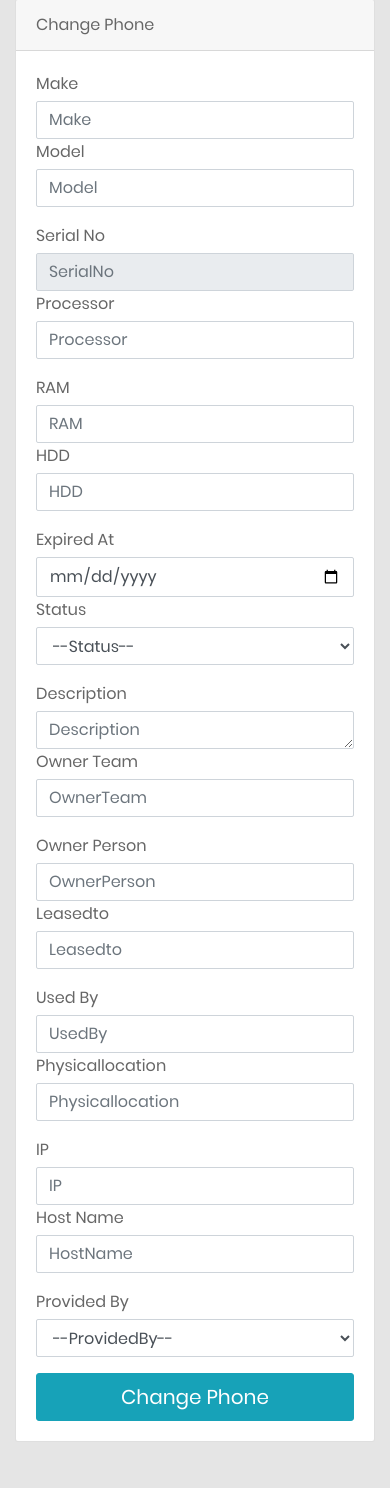
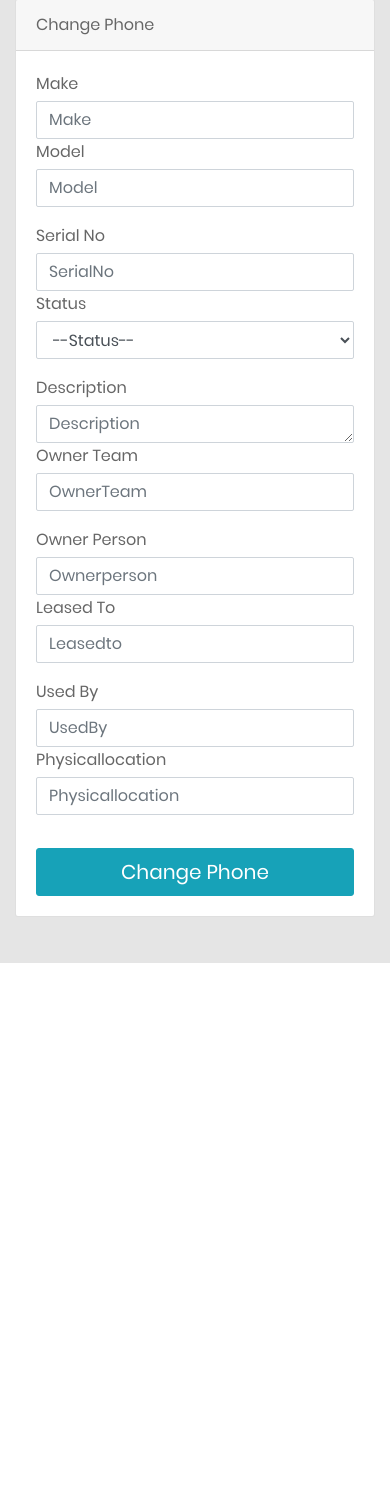
Before and after one commit to kamtasingh/mysite_testing, a Django app: page /mysite/phonedetail/change/ in a window 390 px wide. Shown: the part 309-1797 px from the top of the page. After the commit the page ends 1272 px from the top, so only its background shows below. Run offline with Django 3.2, Linux system fonts and the light colour scheme; some libraries are stand-ins or nearby versions.

Commit message:
Updated code for Phone detail Page

```diff
--- a/templates/admin_base.html
+++ b/templates/admin_base.html
@@ -164,6 +164,10 @@
                                     <a href="/mysite/serverdetail/">
                                 <i class="fas fa-server"></i>Server Details</a>
                                 </li>
+                                <li>
+                                     <a href="/mysite/phonedetail/">
+                                <i class="fas fa-phone"></i>Phone Details</a>
+                        </li>
                             </ul>
                         </li>
 
--- a/templates/change_phone.html
+++ b/templates/change_phone.html
@@ -25,44 +25,15 @@
                                                     <label class="control-label mb-1">Model</label>
                                                     <input type="text" class="form-control" id="Model" name="Model" placeholder="Model" required>
                                                 </div>
-
                                              </div>
                                              <div class="row form-group">
                                                 <div class="col-md-6">
                                                   <label class="control-label mb-1">Serial No</label>
-                                                  <input type="text" class="form-control" id="SerialNo" name="SerialNo" placeholder="SerialNo" required readonly>
-                                                    </div>
-                                                <div class="col-md-6">
-                                                    <label class="control-label mb-1">Processor</label>
-                                                    <input type="text" class="form-control" id="Processor" name="Processor" placeholder="Processor" required>
-                                                </div>
-
-                                            </div>
-                                          <div class="row form-group">
-                                                <div class="col-md-6">
-                                                    <label class="control-label mb-1">RAM</label>
-                                                  <input type="text" class="form-control" id="RAM" name="RAM" placeholder="RAM" required>
-                                                    </div>
-                                                <div class="col-md-6">
-                                                    <label class="control-label mb-1">HDD</label>
-                                                    <input type="text" class="form-control" id="HDD" name="HDD" placeholder="HDD" required>
-                                                </div>
-
-                                            </div>
-                                        <div class="row form-group">
-
-                                                <div class="col-md-6">
-
-
-                                                     <label class="control-label mb-1">Expired At</label>
-                                                    <input type="date" name="WarrantyStatus" class="form-control" min="2015-12-31" placeholder="Expired At">
-
-
-
+                                                  <input type="text" class="form-control" id="SerialNo" name="SerialNo" placeholder="SerialNo" required>
                                                 </div>
                                                 <div class="col-md-6">
                                                     <label class="control-label mb-1">Status</label>
-                                                 <select name="Status" id="Status" class="form-control">
+                                                    <select name="Status" id="Status" class="form-control" required>
                                                         <option value="">--Status--</option>
                                                         <option value="1">Online</option>
                                                         <option value="2">Offline</option>
@@ -70,7 +41,6 @@
                                                         <option value="4">Working but known issue </option>
                                                         <option value="5">Status unknown</option>
                                                     </select>
-
                                                 </div>
                                              </div>
                                              <div class="row form-group">
@@ -83,14 +53,13 @@
                                                     <input type="text" class="form-control" id="OwnerTeam" name="OwnerTeam" placeholder="OwnerTeam" required>
                                                 </div>
                                              </div>
-
                                              <div class="row form-group">
                                                 <div class="col-md-6">
                                                     <label class="control-label mb-1">Owner Person</label>
-                                                     <input type="text" class="form-control" id="OwnerPerson" name="OwnerPerson" placeholder="OwnerPerson" required>
+                                                    <input type="text" class="form-control" id="Ownerperson" name="Ownerperson" placeholder="Ownerperson" required>
                                                 </div>
                                                 <div class="col-md-6">
-                                                 <label class="control-label mb-1">Leasedto</label>
+                                                    <label class="control-label mb-1">Leased To</label>
                                                     <input type="text" class="form-control" id="Leasedto" name="Leasedto" placeholder="Leasedto">
                                                 </div>
                                              </div>
@@ -104,29 +73,10 @@
                                                      <input type="text" class="form-control" id="Physicallocation" name="Physicallocation" placeholder="Physicallocation" required>
                                                 </div>
                                             </div>
-
                                             <div class="row form-group">
                                                 <div class="col-md-6">
-                                                 <label class="control-label mb-1">IP</label>
-                                                     <input type="text" class="form-control" id="IP" name="IP" placeholder="IP" required>
+                                                    <input type="hidden" name="actionBy" value="{{ user.email }}" >
                                                 </div>
-                                             <div class="col-md-6">
-                                                 <label class="control-label mb-1">Host Name</label>
-                                                     <input type="text" class="form-control" id="HostName" name="HostName" placeholder="HostName" required>
-                                                                     </div>
-                                         </div>
-
-                                             <div class="row form-group">
-                                                 <div class="col-md-6">
-                                                 <label class="control-label mb-1">Provided By</label>
-                                                     <select name="WarrantyStatus" id="ProvidedBy" class="form-control" required>
-                                                        <option value="">--ProvidedBy--</option>
-                                                        <option value="HCL">HCL</option>
-                                                        <option value="MITEL">Mitel</option>
-                                                    </select>
-                                                                     </div>
-
-                                            <input type="hidden" name="actionBy" value="{{ user.email }}" >
                                             </div>
 
                                         <div><button type="submit" class="btn btn-lg btn-info btn-block addphone">
@@ -134,16 +84,9 @@
                                                 </button></div>
                                             </form>
                                     </div>
-
-
                                 </div>
                             </div>
                         </div>
-
-
-
-
-
                         <div class="row">
                             <div class="col-md-12">
                                 <div class="copyright">
@@ -151,7 +94,6 @@
                                 </div>
                             </div>
                         </div>
-
                     </div>
                 </div>
             </div>
```
Also changed, not shown: templates/add_phone.html (+39 -49 lines), templates/phonedetail.html (+8 -11 lines). Lines whose indentation alone changed are shown as unchanged.
